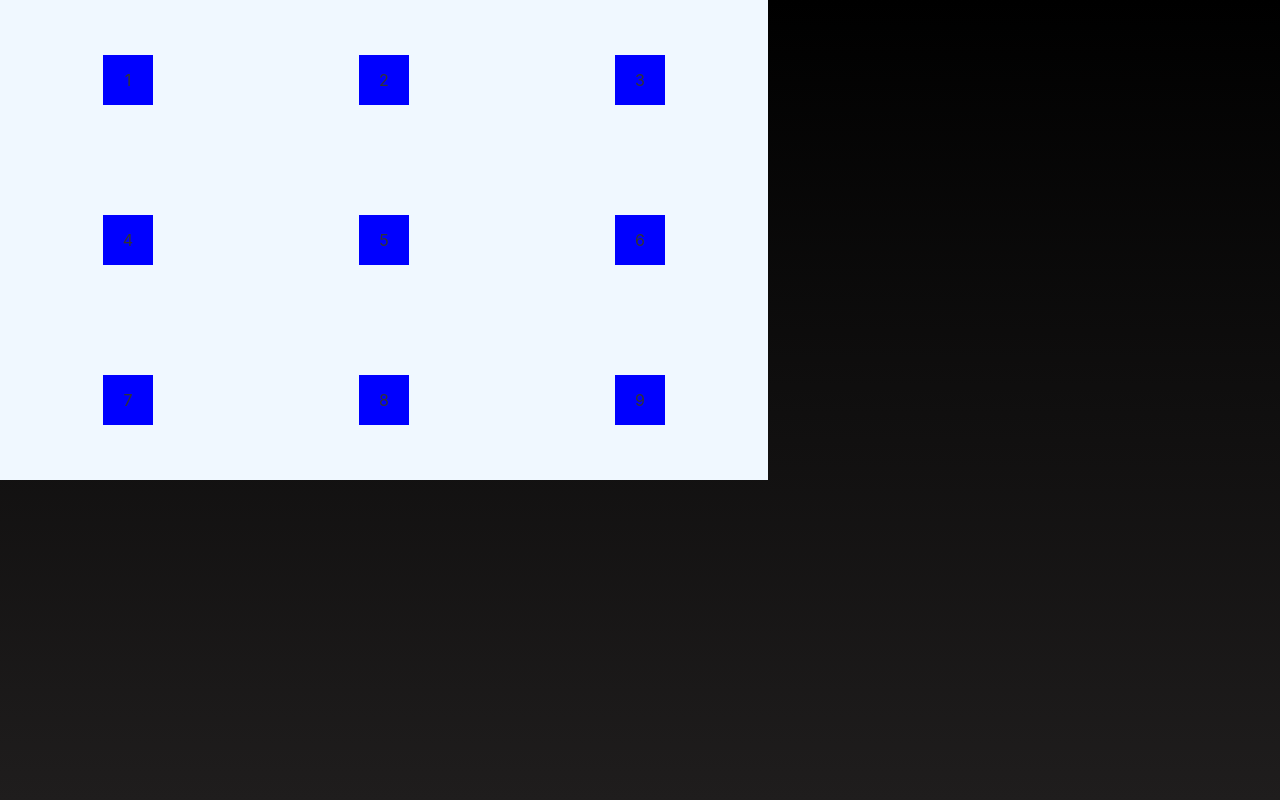
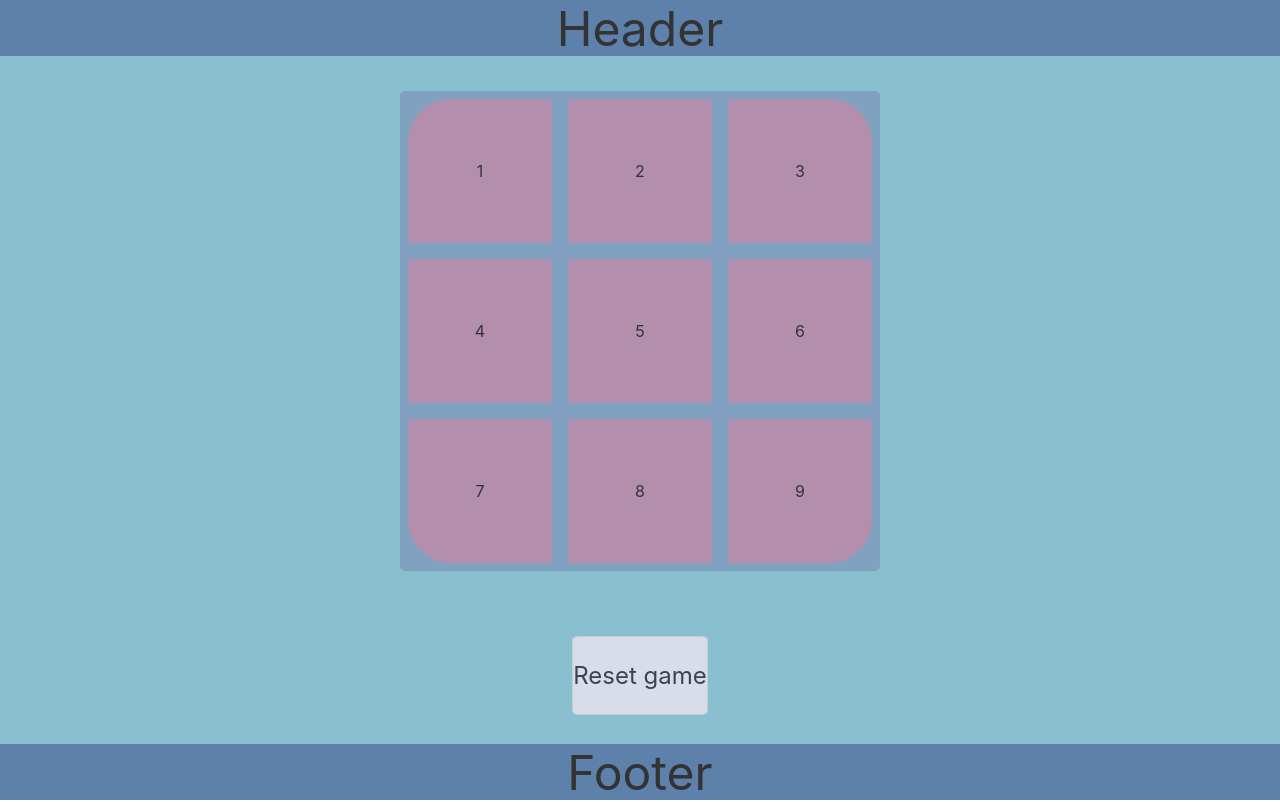
Before and after one commit to ojtanner/tictactoe_svelte, a Svelte app: page / in a window 1280 px wide. Built offline with nearby package versions, Linux system fonts and the light colour scheme.

Commit message:
Try my best to style the svelte app even tho i S U C K at css.

```diff
--- a/public/index.html
+++ b/public/index.html
@@ -4,7 +4,7 @@
 	<meta charset='utf8'>
 	<meta name='viewport' content='width=device-width'>
 
-	<title>Svelte app</title>
+	<title>Svelte Tic Tac Toe</title>
 
 	<link rel='icon' type='image/png' href='favicon.png'>
 	<link rel='stylesheet' href='global.css'>
--- a/src/modules/App.svelte
+++ b/src/modules/App.svelte
@@ -1,4 +1,5 @@
 <script>
+	import Bar from './Reusable/Bar.svelte';
 	import PlayingField from './PlayingField/PlayingField.svelte';
 </script>
 
@@ -8,12 +9,21 @@
 		padding: 0;
 		width: 100vw;
 		height: 100vh;
-		background: linear-gradient(180deg, black, rgb(31, 29, 29));
+		background: #88c0d0;
+
+		display: grid;
+		grid-template-rows: auto 1fr auto;
 	}
 </style>
 
 <div id="background">
+	<Bar>
+		<p>Header</p>
+	</Bar>
 	<PlayingField></PlayingField>
+	<Bar>
+		<p>Footer</p>
+	</Bar>
 </div>
 <!--
 
--- a/src/modules/PlayingField/Box.svelte
+++ b/src/modules/PlayingField/Box.svelte
@@ -6,12 +6,28 @@
 
 <style>
     .box {
-        width: 50px;
-        height: 50px;
-        background-color: blue;
+        width: 90%;
+        height: 90%;
+        background-color: #b48ead;
         display: flex;
         justify-content: center;
         align-items: center;
+    }
+
+    .box:nth-child(1) {
+        border-top-left-radius: 30%;
+    }
+
+    .box:nth-child(3) {
+        border-top-right-radius: 30%;
+    }
+
+    .box:nth-child(7) {
+        border-bottom-left-radius: 30%;
+    }
+
+    .box:nth-child(9) {
+        border-bottom-right-radius: 30%;
     }
 </style>
 
--- a/src/modules/PlayingField/PlayingField.svelte
+++ b/src/modules/PlayingField/PlayingField.svelte
@@ -1,24 +1,48 @@
 <script>
     import Box from './Box.svelte';
+    import Button from '../Reusable/Button.svelte';
 
     let boxes = [1,2,3,4,5,6,7,8,9];
 </script>
 
 <style>
+    #container {
+        display: grid;
+        grid-template-rows: 80% 20%;
+        align-items: center;
+        justify-items: center;
+    }
+
     #box-container {
-        width: 60vw;
+        width: 60vh;
         height: 60vh;
-        background-color: aliceblue;
+        background-color: #81a1c1;
+        border-radius: 1%;
+
         display: grid;
         grid-template-columns: repeat(3, 1fr);
         grid-template-rows: repeat(3, 1fr);
         align-items: center;
         justify-items: center;
+
+        margin: auto;
     }
+
+    #button-container {
+
+    }
+
 </style>
 
-<div id="box-container">
-    {#each boxes as box}
-        <Box id={box}></Box>
-    {/each}
+<div id="container">
+    <div id="box-container">
+        {#each boxes as box}
+            <Box id={box}></Box>
+        {/each}
+    </div>
+    <div id="button-container">
+        <Button>
+            <p>Reset game</p>
+        </Button>
+    </div>
 </div>
--- /dev/null
+++ b/src/modules/Reusable/Bar.svelte
@@ -0,0 +1,25 @@
+<script>
+</script>
+
+<style>
+
+* {
+    margin: 0;
+}
+
+#container {
+    display: flex;                  /* Enable justify-content and align-items */
+    justify-content: center;        /* Center vertically */
+    align-items: center;            /* Center horizontally */
+    width: 100%;
+    height: 7vh;
+    background-color: #5e81ac;
+
+    font-size: 3em;
+}
+
+</style>
+
+<div id="container">
+    <slot></slot>
+</div>
--- /dev/null
+++ b/src/modules/Reusable/Button.svelte
@@ -0,0 +1,22 @@
+<script>
+</script>
+
+<style>
+    #button {
+        width: 100%;
+        height: 100%;
+
+        background-color: #d8dee9;
+        color: #3b4252;
+        font-size: 1.5em;
+        border-radius: 5%;
+
+        padding: 0;
+        margin: 0;
+    }
+
+</style>
+
+<button type="button" id="button">
+    <slot></slot>
+</button>
```
